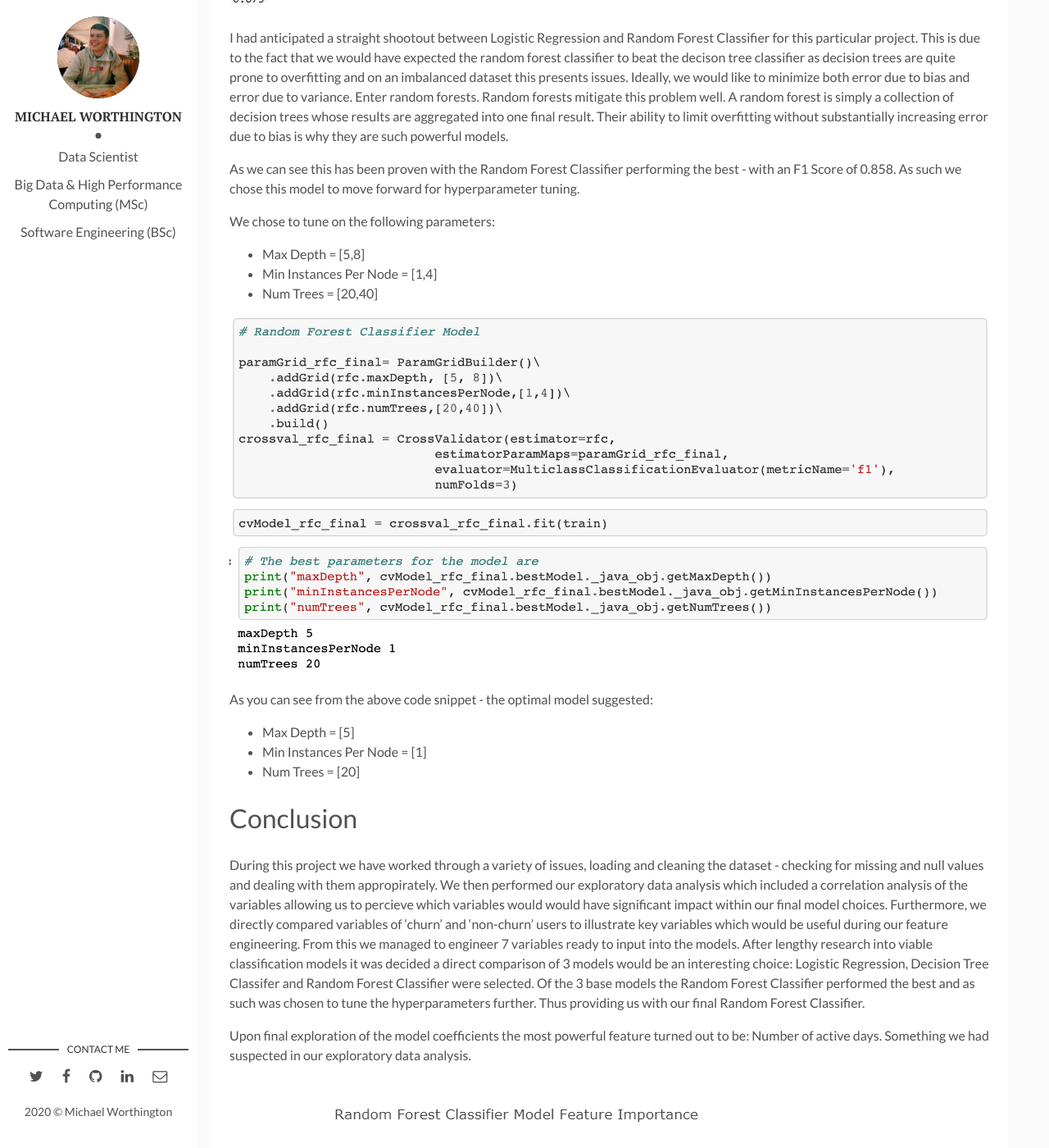
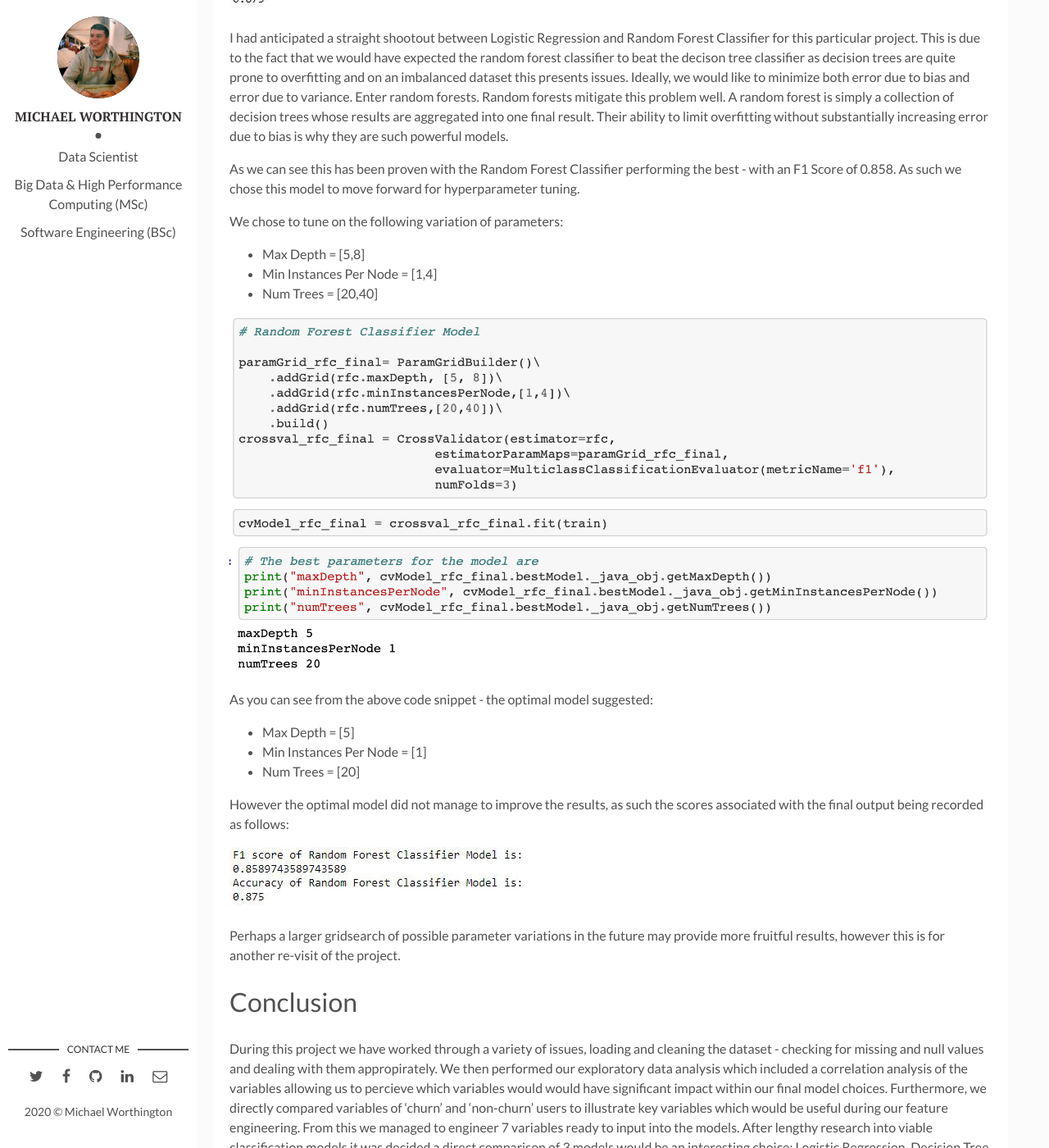
Before and after one commit to Mikewortho/Mikewortho.github.io, a Jekyll site: the page built from _posts/2017-04-06-welcome-to-jekyll.markdown, in a window 1280 px wide and 1400 px high, scrolled down 6153 px. Shown: the whole window at 82% size. Built offline with Jekyll 4.4.1, drawn with Linux system fonts in a browser that asks for light colours.

Commit message:
Update 2017-04-06-welcome-to-jekyll.markdown

```diff
--- a/_posts/2017-04-06-welcome-to-jekyll.markdown
+++ b/_posts/2017-04-06-welcome-to-jekyll.markdown
@@ -110,7 +110,7 @@ I had anticipated a straight shootout between Logistic Regression and Random For
 
 As we can see this has been proven with the Random Forest Classifier performing the best - with an F1 Score of 0.858. As such we chose this model to move forward for hyperparameter tuning.
 
-We chose to tune on the following parameters:
+We chose to tune on the following variation of parameters:
 * Max Depth = [5,8]
 * Min Instances Per Node = [1,4]
 * Num Trees = [20,40]
@@ -122,6 +122,11 @@ As you can see from the above code snippet - the optimal model suggested:
 * Min Instances Per Node = [1]
 * Num Trees = [20]
 
+However the optimal model did not manage to improve the results, as such the scores associated with the final output being recorded as follows:
+
+![PrintSchema EDA]({{site.baseurl}}/assets/img/churn12.jpg)
+
+Perhaps a larger gridsearch of possible parameter variations in the future may provide more fruitful results, however this is for another re-visit of the project.
 
 # Conclusion
 During this project we have worked through a variety of issues, loading and cleaning the dataset - checking for missing and null values and dealing with them appropirately. We then performed our exploratory data analysis which included a correlation analysis of the variables allowing us to percieve which variables would would have significant impact within our final model choices. Furthermore, we directly compared variables of 'churn' and 'non-churn' users to illustrate key variables which would be useful during our feature engineering. From this we managed to engineer 7 variables ready to input into the models. After lengthy research into viable classification models it was decided a direct comparison of 3 models would be an interesting choice: Logistic Regression, Decision Tree Classifer and Random Forest Classifier were selected. Of the 3 base models the Random Forest Classifier performed the best and as such was chosen to tune the hyperparameters further. Thus providing us with our final Random Forest Classifier.
```
